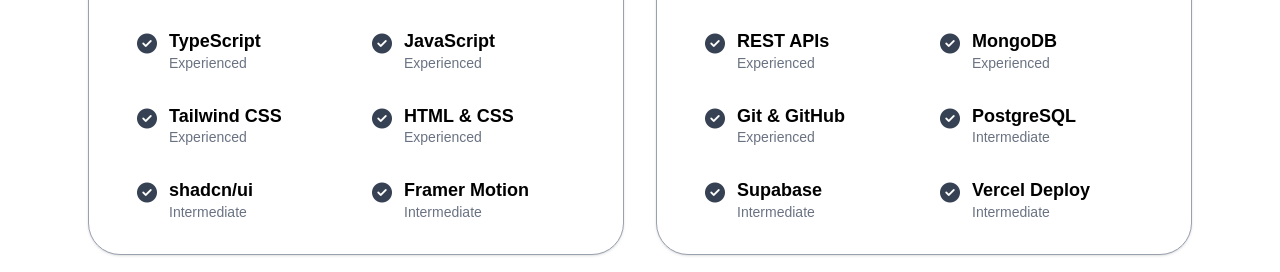
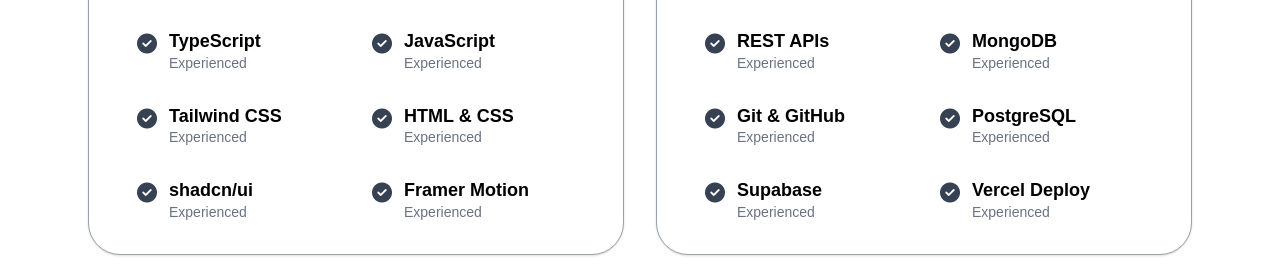
Before and after one commit to karimsaabir9/Portfolio, a React (Vite) app: page / in a window 1280 px wide. Shown: the part 2000-2272 px from the top of the page. Built offline with nearby package versions, Linux system fonts and the light colour scheme.

Commit message:
All skill levels set to Experienced across Frontend and Backend
Uniform Experienced tier so the two cards read as one coherent
skillset rather than a mix of levels.

```diff
--- a/src/components/Experience.jsx
+++ b/src/components/Experience.jsx
@@ -45,8 +45,8 @@
     { name: 'JavaScript', level: 'Experienced' },
     { name: 'Tailwind CSS', level: 'Experienced' },
     { name: 'HTML & CSS', level: 'Experienced' },
-    { name: 'shadcn/ui', level: 'Intermediate' },
-    { name: 'Framer Motion', level: 'Intermediate' },
+    { name: 'shadcn/ui', level: 'Experienced' },
+    { name: 'Framer Motion', level: 'Experienced' },
   ];
 
   const backendSkills = [
@@ -55,9 +55,9 @@
     { name: 'REST APIs', level: 'Experienced' },
     { name: 'MongoDB', level: 'Experienced' },
     { name: 'Git & GitHub', level: 'Experienced' },
-    { name: 'PostgreSQL', level: 'Intermediate' },
-    { name: 'Supabase', level: 'Intermediate' },
-    { name: 'Vercel Deploy', level: 'Intermediate' },
+    { name: 'PostgreSQL', level: 'Experienced' },
+    { name: 'Supabase', level: 'Experienced' },
+    { name: 'Vercel Deploy', level: 'Experienced' },
   ];
 
   return (
```
